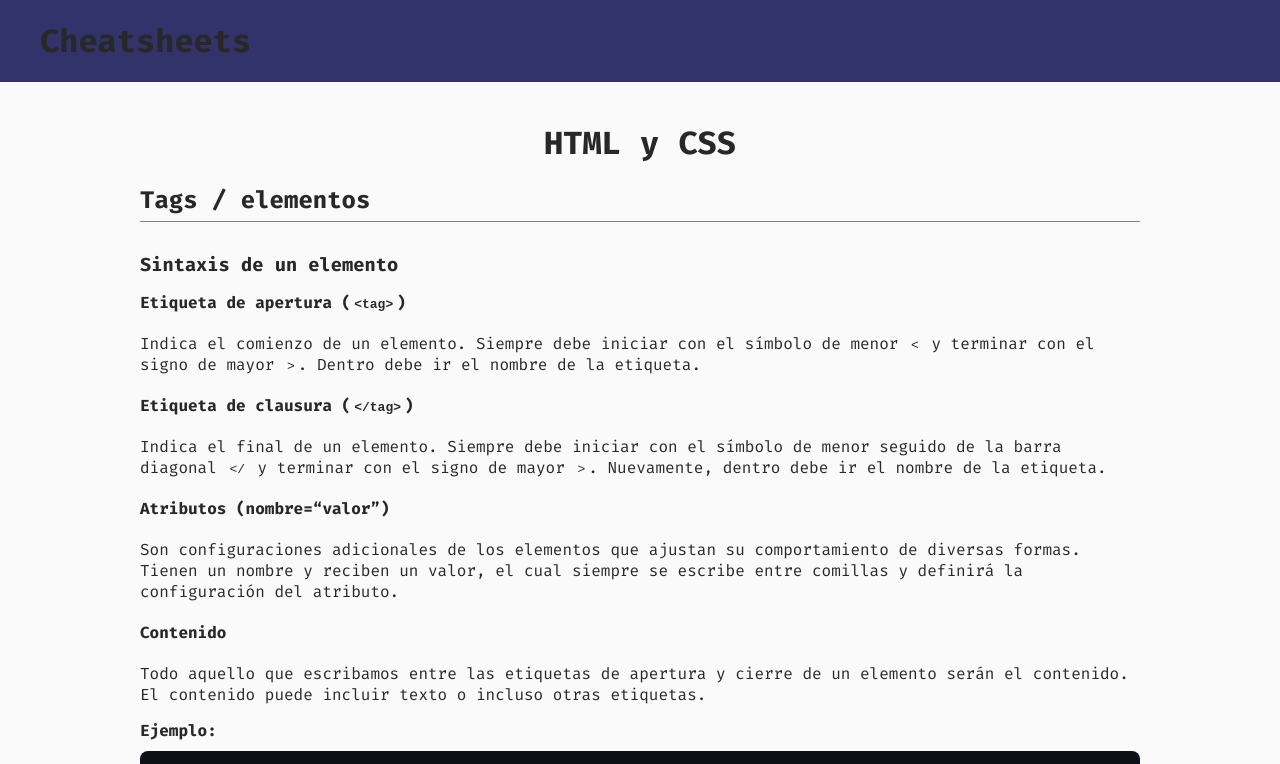
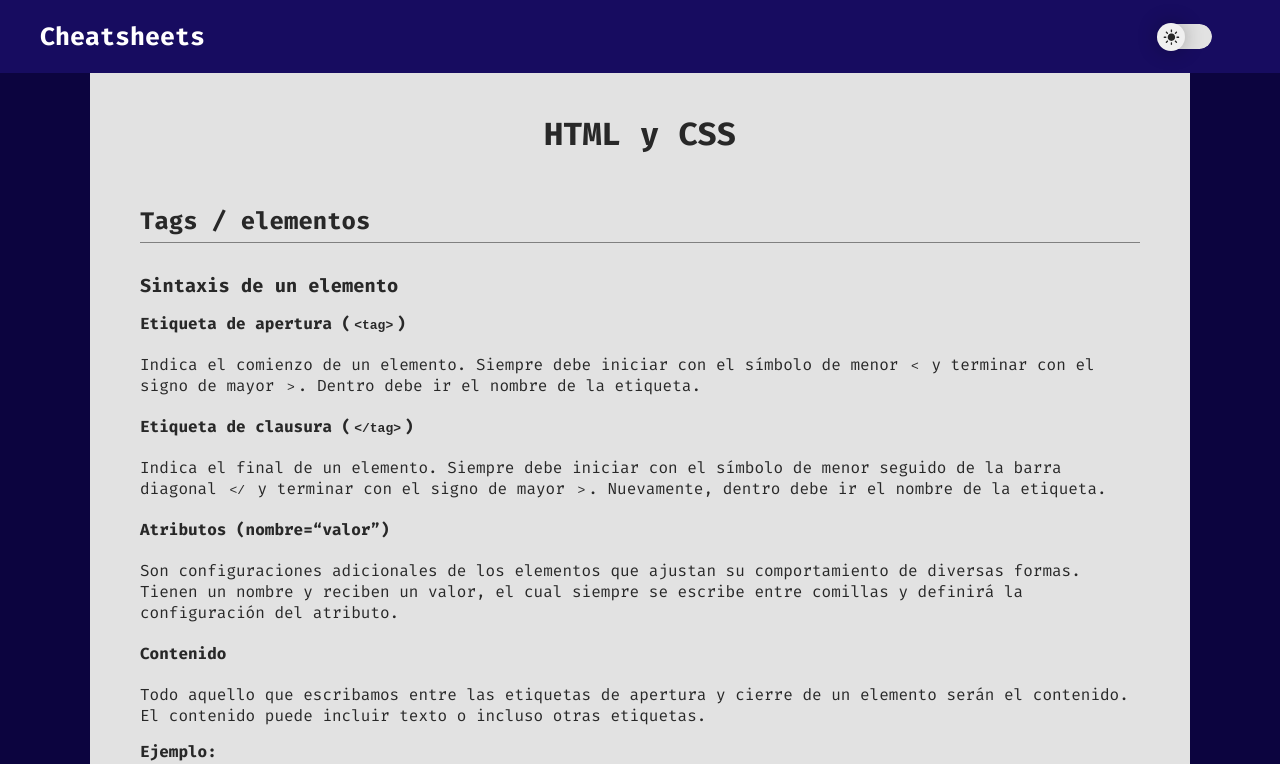
Before and after one commit to nachovigilante/cheatsheets, a Next.js app: page /cheatsheet/html-css in a window 1280 px wide. Shown: the top 764 px of the page. Built offline with nearby package versions, Linux system fonts and the light colour scheme.

Commit message:
feat: General styles

```diff
--- a/components/Cheatsheet.module.scss
+++ b/components/Cheatsheet.module.scss
@@ -5,9 +5,10 @@
     border-radius: 10px;
     box-shadow: var(--shadow);
     margin: 20px;
+    background-color: var(--sec-bg-color);
 
     img {
-        height: 90px;
+        height: 130px;
         width: 100%;
         border-radius: 10px 10px 0px 0px;
     }
@@ -15,6 +16,7 @@
     h3 {
         width: 100%;
         padding: 17px;
+        color: white;
     }
 
     &:hover {
--- a/components/layout/Header.module.scss
+++ b/components/layout/Header.module.scss
@@ -1,4 +1,11 @@
 .header {
-    background-color: var(--accent-color);
+    display: flex;
+    justify-content: space-between;
+    background-color: var(--sec-bg-color);
     padding: 20px 40px;
+
+    h1 {
+        color: white;
+        font-size: 25px;
+    }
 }
--- a/components/layout/Header.tsx
+++ b/components/layout/Header.tsx
@@ -1,8 +1,12 @@
 import Link from "next/link";
 import React from "react";
 import styles from "./Header.module.scss";
+import ThemeSwitch from "../utils/ThemeSwitch";
+import { useRouter } from "next/router";
 
-const Header = ({ switchTheme }: { switchTheme: () => void }) => {
+const Header = () => {
+    const { pathname } = useRouter();
+
     return (
         <header className={styles["header"]}>
             <Link href="/">
@@ -10,6 +14,7 @@ const Header = ({ switchTheme }: { switchTheme: () => void }) => {
                     <h1>Cheatsheets</h1>
                 </a>
             </Link>
+            {pathname === "/cheatsheet/[slug]" ? <ThemeSwitch /> : null}
         </header>
     );
 };
--- a/pages/cheatsheet/[slug].tsx
+++ b/pages/cheatsheet/[slug].tsx
@@ -8,7 +8,7 @@ import "highlight.js/styles/github-dark.css";
 import React from "react";
 
 marked.setOptions({
-    langPrefix: 'hljs language-',
+    langPrefix: "hljs language-",
     highlight: (code) => {
         return highlightAuto(code).value;
     },
@@ -32,7 +32,17 @@ const CheatsheetPage = ({
                 <title>{title}</title>
             </Head>
             {/* <img src={image} alt={title} /> */}
-            <h1 style={{ margin: "40px auto 10px", width: "fit-content" }}>{title}</h1>
+            <h1
+                style={{
+                    padding: "40px 10px",
+                    margin: "0 auto",
+                    maxWidth: "1100px",
+                    textAlign: "center",
+                    backgroundColor: "var(--doc-bg-color)",
+                }}
+            >
+                {title}
+            </h1>
             <div
                 className="cheatsheet"
                 dangerouslySetInnerHTML={{ __html: marked(content) }}
--- a/pages/index.tsx
+++ b/pages/index.tsx
@@ -11,13 +11,15 @@ const Home: NextPage = ({ cheatsheets }: { cheatsheets: CheatsheetType[] }) => {
             <Head>
                 <title>Cheatsheets</title>
             </Head>
+            <div className="container">
                 <ul className="list">
                     {cheatsheets.map((c) => (
                         <li key={c.slug}>
-                        <Cheatsheet cheatsheet={c}/>
+                            <Cheatsheet cheatsheet={c} />
                         </li>
                     ))}
                 </ul>
+            </div>
         </div>
     );
 };
--- a/styles/cheatsheet.scss
+++ b/styles/cheatsheet.scss
@@ -2,6 +2,7 @@
     margin: auto;
     max-width: 1100px;
     padding: 0 50px 30px;
+    background-color: var(--doc-bg-color);
 
     h2,
     h3,
@@ -37,7 +38,8 @@
             margin: initial;
         }
 
-        ul, ol {
+        ul,
+        ol {
             padding-left: 20px;
 
             li {
@@ -51,7 +53,7 @@
     }
 
     .result {
-        background-color: var(--bg-color);
+        background-color: var(--doc-bg-color);
         border: 1px solid grey;
         font-family: initial;
 
@@ -64,6 +66,12 @@
     code {
         padding: 2px 3px;
         border-radius: 3px;
+
+        .hljs {
+            *{
+                color: white;
+            }
+        }
     }
 
     .hljs {
--- a/styles/globals.scss
+++ b/styles/globals.scss
@@ -1,28 +1,30 @@
 @import url("https://fonts.googleapis.com/css2?family=Fira+Code:wght@300;400;500;700&display=swap");
 
 :root {
-    --bg-color: #fafafa;
-    --sec-bg-color: #fafafa;
+    --doc-bg-color: #e2e2e2;
+    --bg-color: #0c043f;
+    --sec-bg-color: #170c60;
+    --sec-bg-color-hover: #1b0f5a;
+    --sec-bg-color-active: #1f0f6c;
     --font-color: #282828;
-    --accent-color: #32336b;
-    --shadow: 3px 3px 10px rgba(0, 0, 0, 0.2);
-    --hover-shadow: 3px 3px 10px rgba(0, 0, 0, 0.3);
+    --acc-color: #e61366;
+    --acc-color-hover: #be1559;
+    --acc-color-active: #a20f4e;
+    --shadow: 0px 0px 20px 0px rgba(0, 0, 0, 0.3);
+    --hover-shadow: 0px 0px 20px 0px rgba(0, 0, 0, 0.5);
     --border: 1px solid grey;
 }
 
 [data-theme="dark"] {
-    --bg-color: #282828;
-    --sec-bg-color: #282828;
+    --doc-bg-color: #282828;
+    --bg-color-hover: #0c0631;
     --font-color: #fafafa;
-    --shadow: 3px 3px 10px rgba(0, 0, 0, 0.6);
-    --hover-shadow: 3px 3px 10px rgba(0, 0, 0, 0.8);
 }
 
 * {
     box-sizing: border-box;
     margin: 0;
     padding: 0;
-    color: var(--font-color);
 }
 
 .app,
@@ -39,6 +41,11 @@ a {
     text-decoration: none;
 }
 
+.container {
+    margin: auto;
+    max-width: 1100px;
+}
+
 .list {
     display: flex;
     flex-wrap: wrap;
```
Lines whose indentation alone changed are shown as unchanged.
